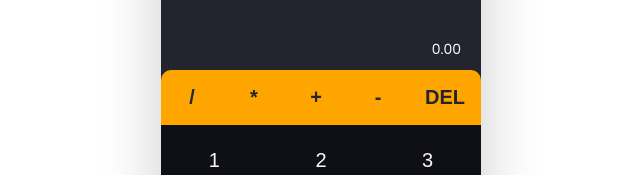
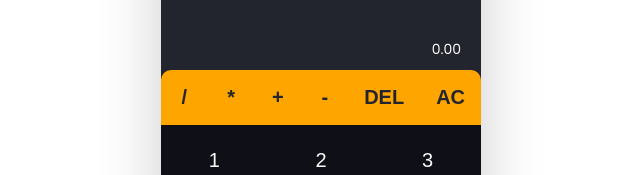
Before and after one commit to dansiecrown/react-calculator, a React (Create React App) app: page / in a window 1280 px wide. Shown: the part 279-454 px from the top of the page, without its empty margins (319-959 px from the left). Built offline with nearby package versions, Linux system fonts and the light colour scheme.

Commit message:
added reset button and functionality

```diff
--- a/src/App.js
+++ b/src/App.js
@@ -16,9 +16,9 @@ function App() {
     }
     setCalc(calc + value);
 
-    if (!ops.includes(value)) {
-      setResult(eval(calc + value).toString());
-    }
+    // if (!ops.includes(value)) {
+    //   setResult(eval(calc + value).toString());
+    // }
   };
 
   const allDigits = () => {
@@ -35,7 +35,8 @@ function App() {
   };
 
   const equals = () => {
-    setCalc(eval(calc).toString());
+    setCalc("");
+    setResult(eval(calc).toString());
   };
 
   const del = () => {
@@ -46,6 +47,11 @@ function App() {
 
     setCalc(value);
   };
+
+  const ac = () => {
+    setCalc("");
+    setResult("");
+  }
 
   return (
     <div className="App">
@@ -63,6 +69,7 @@ function App() {
           <button onClick={() => updateCalc("-")}>-</button>
 
           <button onClick={del}>DEL</button>
+          <button onClick={ac}>AC</button>
         </div>
 
         <div className="digits">
--- a/src/index.css
+++ b/src/index.css
@@ -70,7 +70,8 @@ button:hover{
 }
 
 .operators button{
-  flex: 1 1 0%;
+  flex: 1 1 33.333%;
+  max-width: 33.333%;
   background-color: orange;
   color: var(--deep-dark);
   font-weight: 700;
```
